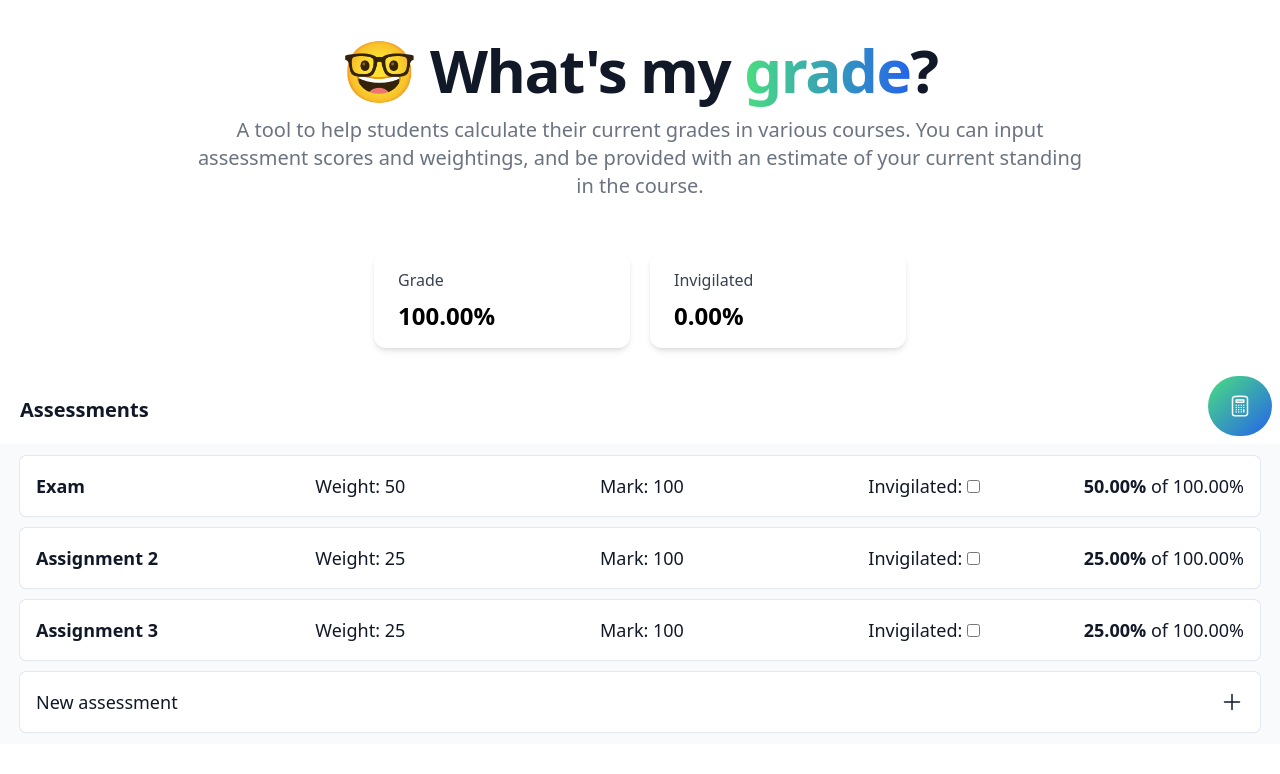
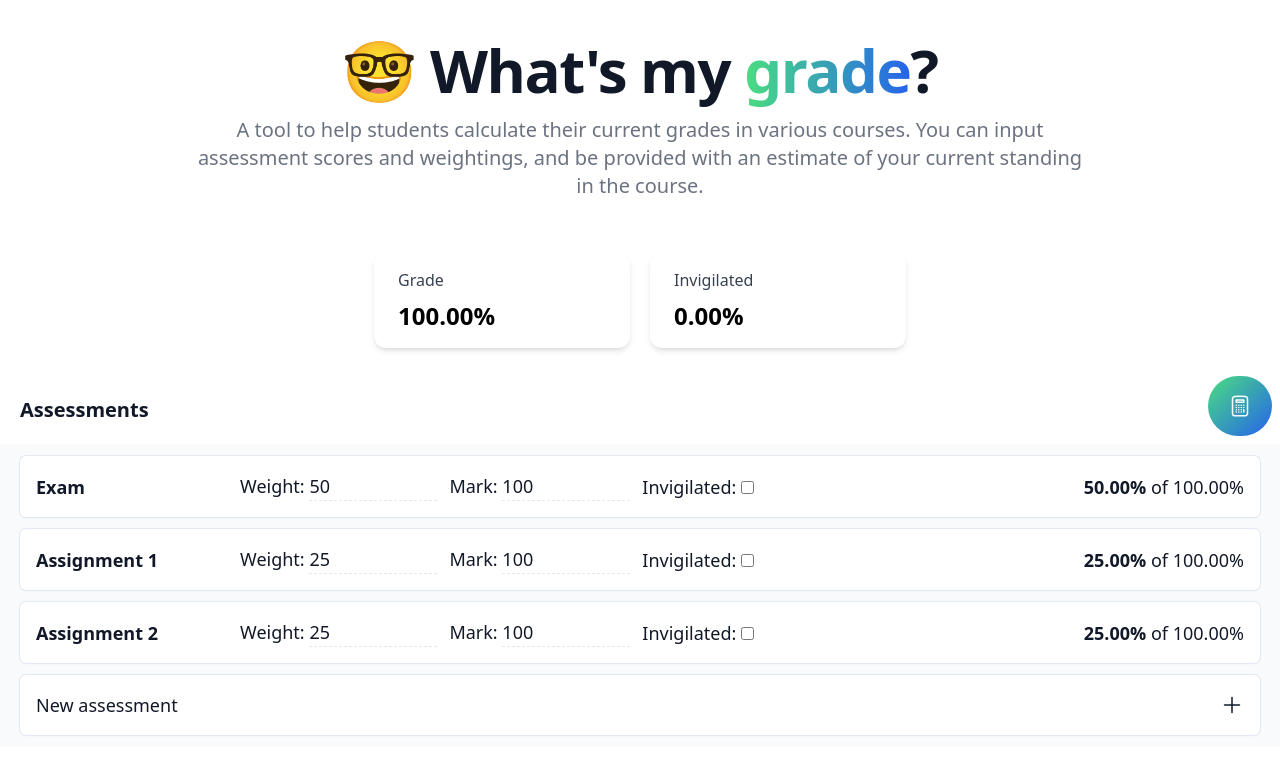
Before and after one commit to jimbonothing64/whats-my-grade, a SvelteKit app: page / in a window 1280 px wide. Shown: the top 774 px of the page. Built offline with nearby package versions, Linux system fonts and the light colour scheme.

Commit message:
improve local storage loading behavior; fix table contents moving on hover

```diff
--- a/src/routes/+page.svelte
+++ b/src/routes/+page.svelte
@@ -9,11 +9,13 @@
 	} from '$lib/grades';
 	import { validateAssessments, type Assessment } from '$lib/zod';
 
-	let assessments: Assessment[] = getLocalAssessments() || [
+	const DEMO_ASSESSMENTS = [
 		{ name: 'Exam', weight: 50.0, mark: 100.0, invigilated: false },
-		{ name: 'Assignment 2', weight: 25.0, mark: 100.0, invigilated: false },
-		{ name: 'Assignment 3', weight: 25.0, mark: 100.0, invigilated: false }
+		{ name: 'Assignment 1', weight: 25.0, mark: 100.0, invigilated: false },
+		{ name: 'Assignment 2', weight: 25.0, mark: 100.0, invigilated: false }
 	];
+
+	let assessments: Assessment[] = intialGetLocalAssessments() || [];
 	let totalWeighted = totalWeightedMark(assessments);
 	let totalInvigilated = totalInvigilatedWeightedMark(assessments);
 	let total = totalWeight(assessments);
@@ -33,11 +35,21 @@
 			: top >= 0 && left >= 0 && bottom <= innerHeight && right <= innerWidth;
 	}
 
+	function intialGetLocalAssessments() {
+		if (browser) {
+			const localAssessments = sessionStorage.getItem('assessments') as string;
+			if (!localAssessments) {
+				return DEMO_ASSESSMENTS;
+			}
+		}
+		return getLocalAssessments();
+	}
+
 	function getLocalAssessments() {
 		try {
-			const localAssessments = localStorage.getItem('assessments') as string;
+			const localAssessments = sessionStorage.getItem('assessments') as string;
 			const jsonAssessments = JSON.parse(localAssessments) as Assessment[];
-			const { valids, errors } = validateAssessments(jsonAssessments);
+			let { valids } = validateAssessments(jsonAssessments);
 			return valids;
 		} catch {
 			return null;
@@ -45,7 +57,7 @@
 	}
 
 	function setLocalAssessments(assessments: Assessment[]) {
-		if (browser) localStorage.setItem('assessments', JSON.stringify(assessments));
+		if (browser) sessionStorage.setItem('assessments', JSON.stringify(assessments));
 	}
 
 	function handleCalculate(scroll = false) {
@@ -123,19 +135,44 @@
 				<div
 					class="flex flex-col md:flex-row md:items-center p-4 gap-x-3 justify-between text-lg hover:shadow-md group rounded-md ring-1 ring-slate-200 bg-white dark:bg-gray-800 shadow-sm"
 				>
-					<input
-						bind:value={assessment.name}
-						on:keyup={(e) => handleKeyPress(e)}
-						placeholder="Assessment Name"
-						class=" font-bold outline-none text-inherit bg-inherit w-48"
-					/>
+					<div class="flex flex-row justify-between">
+						<input
+							bind:value={assessment.name}
+							on:keyup={(e) => handleKeyPress(e)}
+							on:focusout={() => handleCalculate()}
+							placeholder="Assessment Name"
+							class=" font-bold outline-none text-inherit bg-inherit w-48"
+						/>
+
+						{#if invalids.includes(i)}
+							<div
+								class="font-medium text-red-500 dark:text-red-400 md:hidden text-inherit bg-inherit hover:underline"
+							>
+								<svg
+									xmlns="http://www.w3.org/2000/svg"
+									fill="none"
+									viewBox="0 0 24 24"
+									stroke-width="1.5"
+									stroke="currentColor"
+									class="w-6 h-6"
+								>
+									<path
+										stroke-linecap="round"
+										stroke-linejoin="round"
+										d="M12 9v3.75m9-.75a9 9 0 11-18 0 9 9 0 0118 0zm-9 3.75h.008v.008H12v-.008z"
+									/>
+								</svg>
+							</div>
+						{/if}
+					</div>
 
 					<label>
 						Weight:
 						<input
 							bind:value={assessment.weight}
 							on:keyup={(e) => handleKeyPress(e)}
-							class="outline-none w-32 text-inherit bg-inherit"
+							on:focusout={() => handleCalculate()}
+							class="outline-none w-32 text-inherit bg-inherit border-b border-dashed"
 						/>
 					</label>
 					<label>
@@ -143,23 +180,18 @@
 						<input
 							bind:value={assessment.mark}
 							on:keyup={(e) => handleKeyPress(e)}
-							class="outline-none w-32 text-inherit bg-inherit"
+							on:focusout={() => handleCalculate()}
+							class="outline-none w-32 text-inherit bg-inherit border-b border-dashed"
 						/>
 					</label>
 					<label class="w-32">
 						Invigilated:
 						<input type="checkbox" bind:checked={assessment.invigilated} class="outline-none" />
 					</label>
-					<div class="flex flex-wrap">
-						<div>
-							<span class="font-bold">{(weightedMark(assessment) || 0).toFixed(2)}%&nbsp;</span>
-						</div>
-						<div>of {total.toFixed(2)}%</div>
-					</div>
 
 					{#if invalids.includes(i)}
 						<div
-							class="font-medium md:flex md:justify-between text-inherit bg-inherit text-red-500 dark:text-red-400 hover:underline opacity-100 group-hover:hidden hidden"
+							class="font-medium md:flex md:justify-end md:flex-grow text-inherit bg-inherit text-red-500 dark:text-red-400 hover:underline opacity-100 group-hover:hidden hidden"
 						>
 							<svg
 								xmlns="http://www.w3.org/2000/svg"
@@ -176,10 +208,17 @@
 								/>
 							</svg>
 						</div>
+					{:else}
+						<div class="md:flex md:flex-wrap md:flex-grow md:justify-end group-hover:hidden hidden">
+							<div>
+								<span class="font-bold">{(weightedMark(assessment) || 0).toFixed(2)}%&nbsp;</span>
+							</div>
+							<div>of {total.toFixed(2)}%</div>
+						</div>
 					{/if}
 					<button
 						on:click={() => handleRemove(i)}
-						class="font-medium hidden justify-end md:justify-between text-inherit bg-inherit hover:underline md:hidden md:group-hover:flex"
+						class="font-medium hidden justify-end md:justify-end md:flex-grow text-inherit bg-inherit hover:underline md:hidden md:group-hover:flex"
 						><svg
 							xmlns="http://www.w3.org/2000/svg"
 							fill="none"
@@ -214,26 +253,6 @@
 								/>
 							</svg>
 						</button>
-						{#if invalids.includes(i)}
-							<div
-								class="font-medium text-red-500 dark:text-red-400 flex md:hidden text-inherit bg-inherit hover:underline"
-							>
-								<svg
-									xmlns="http://www.w3.org/2000/svg"
-									fill="none"
-									viewBox="0 0 24 24"
-									stroke-width="1.5"
-									stroke="currentColor"
-									class="w-6 h-6"
-								>
-									<path
-										stroke-linecap="round"
-										stroke-linejoin="round"
-										d="M12 9v3.75m9-.75a9 9 0 11-18 0 9 9 0 0118 0zm-9 3.75h.008v.008H12v-.008z"
-									/>
-								</svg>
-							</div>
-						{/if}
 					</div>
 				</div>
 			{/each}
```
